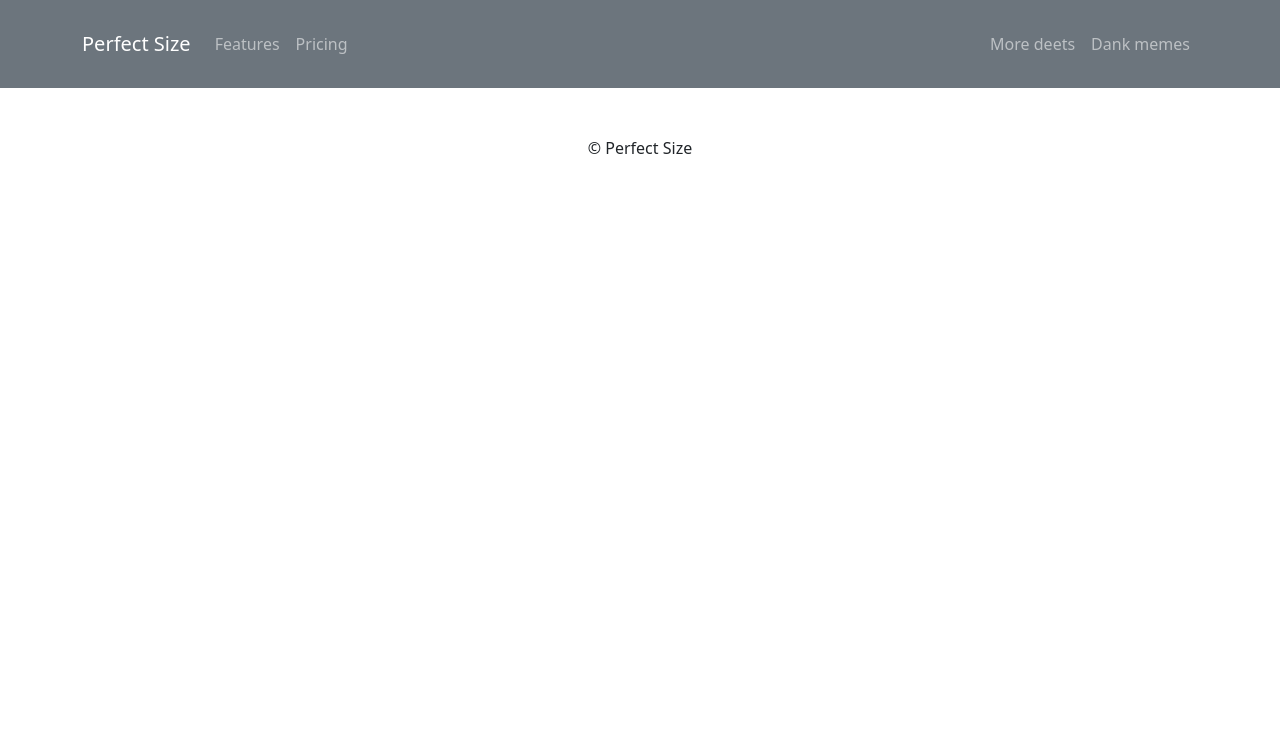
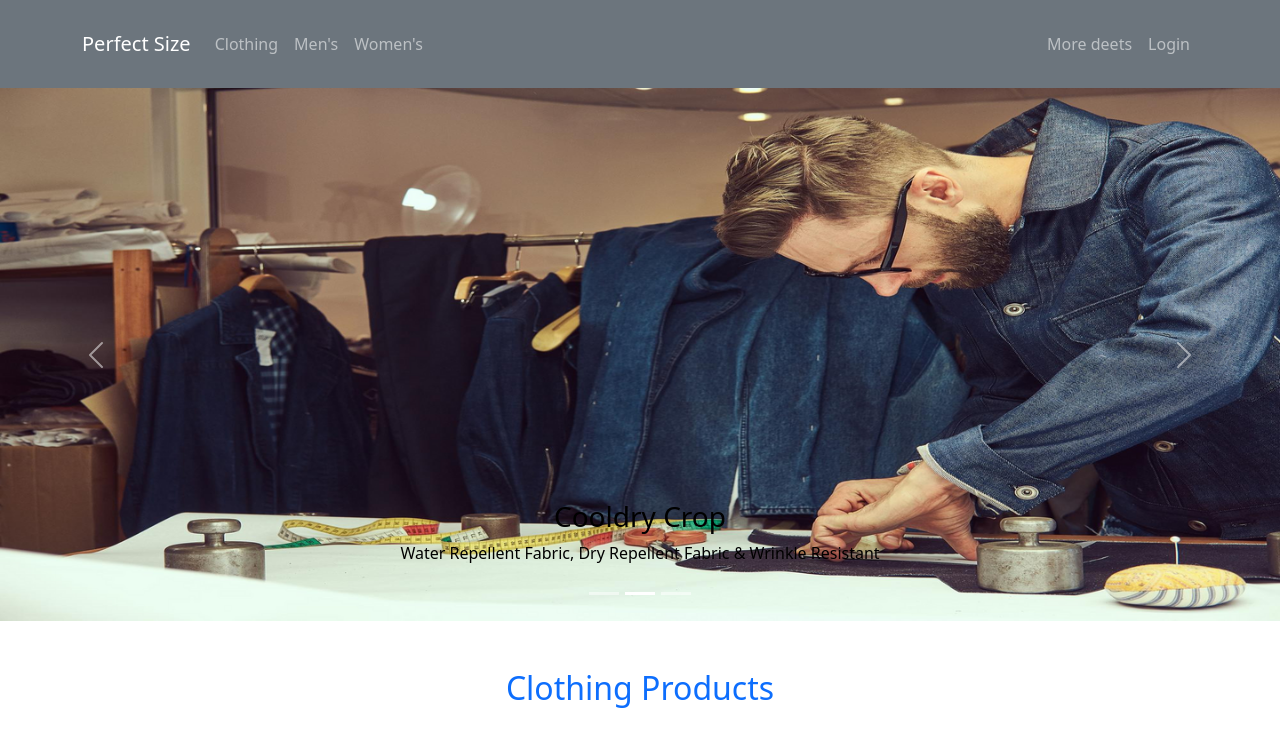
Before and after one commit to mehedihasan99/warehouse-management-client, a React (Create React App) app: page /home in a window 1280 px wide. Shown: the top 755 px of the page. Built offline with nearby package versions, Linux system fonts and the light colour scheme; grey boxes are pictures that could not be loaded.

Commit message:
add dynamic route

```diff
--- a/public/index.html
+++ b/public/index.html
@@ -24,7 +24,7 @@
       work correctly both with client-side routing and a non-root public URL.
       Learn how to configure a non-root public URL by running `npm run build`.
     -->
-    <title>React App</title>
+    <title>Perfect Size</title>
   </head>
   <body>
     <noscript>You need to enable JavaScript to run this app.</noscript>
--- a/src/App.js
+++ b/src/App.js
@@ -4,6 +4,7 @@
 import Home from './Pages/Home/Home/Home';
 import Header from './Pages/Shared/Header/Header';
 import Footer from './Pages/Shared/Footer/Footer';
+import Inventory from './Pages/Inventory/Inventory';
 
 function App() {
   return (
@@ -11,6 +12,8 @@
       <Header></Header>
       <Routes>
         <Route path='/' element={<Home></Home>}></Route>
+        <Route path='/inventory/:id' element={<Inventory></Inventory>}></Route>
+        <Route path='/home' element={<Home></Home>}></Route>
       </Routes>
       <Footer></Footer>
     </div>
--- a/src/Pages/Home/ClothingProduct/ClothingProduct.js
+++ b/src/Pages/Home/ClothingProduct/ClothingProduct.js
@@ -1,7 +1,13 @@
 import React from 'react';
+import { useNavigate } from 'react-router-dom';
 
 const ClothingProduct = ({ cloth }) => {
-    const { name, image, price, quantity, supplier, description } = cloth;
+    // console.log(cloth);
+    const { _id, name, image, price, quantity, supplier, description } = cloth;
+    const navigate = useNavigate();
+    const goToInventory = id => {
+        navigate(`/inventory/${id}`)
+    }
     return (
         <div className="card">
             <img src={image} className="card-img-top" alt="..." />
@@ -11,7 +17,7 @@
                 <h6>Quantity: {quantity}</h6>
                 <h6>Supplier Name: {supplier}</h6>
                 <p className="card-text">{description}</p>
-                <button href="#" className="btn btn-primary">Update</button>
+                <button onClick={() => goToInventory(_id)} href="#" className="btn btn-primary">Update</button>
             </div>
         </div>
     );
--- a/src/Pages/Home/ClothingProducts/ClothingProducts.js
+++ b/src/Pages/Home/ClothingProducts/ClothingProducts.js
@@ -6,7 +6,7 @@
     const [products, setProducts] = useProducts();
     const cloths = products.slice(0, 6)
     return (
-        <div className='container'>
+        <div id='clothing' className='container'>
             <h2 className='text-center my-5 text-primary'>Clothing Products</h2>
             <div className='cloth-container'>
                 {
--- a/src/Pages/Home/MenProducts/MenProducts.js
+++ b/src/Pages/Home/MenProducts/MenProducts.js
@@ -18,7 +18,7 @@
         { id: 6, name: "Dyed Pants", image: men6 }
     ]
     return (
-        <div className='container'>
+        <div id='men' className='container'>
             <h2 className='text-center my-5 text-primary'>Men Products</h2>
             <div className='men-product-container'>
                 {
--- a/src/Pages/Home/WomenProducts/WomenProducts.js
+++ b/src/Pages/Home/WomenProducts/WomenProducts.js
@@ -10,7 +10,7 @@
         { id: 3, name: "Zip Thru Hoddie", image: women3 },
     ]
     return (
-        <div className='container'>
+        <div id='women' className='container'>
             <h2 className='text-center my-5 text-primary'>Women Products</h2>
             <div className='men-product-container'>
                 {
--- /dev/null
+++ b/src/Pages/Inventory/Inventory.js
@@ -0,0 +1,13 @@
+import React from 'react';
+import { useParams } from 'react-router-dom';
+
+const Inventory = () => {
+    let { id } = useParams();
+    return (
+        <div>
+            <h2>Inventory: {id}</h2>
+        </div>
+    );
+};
+
+export default Inventory;
--- a/src/Pages/Shared/Header/Header.js
+++ b/src/Pages/Shared/Header/Header.js
@@ -1,22 +1,24 @@
 import React from 'react';
 import { Container, Nav, Navbar } from 'react-bootstrap';
+import { Link } from 'react-router-dom';
 import './Header.css'
 const Header = () => {
     return (
         <>
             <Navbar className='py-4' sticky='top' collapseOnSelect expand="lg" bg="secondary" variant="dark">
                 <Container>
-                    <Navbar.Brand href="#home">Perfect Size</Navbar.Brand>
+                    <Navbar.Brand as={Link} to="/">Perfect Size</Navbar.Brand>
                     <Navbar.Toggle aria-controls="responsive-navbar-nav" />
                     <Navbar.Collapse id="responsive-navbar-nav">
                         <Nav className="me-auto">
-                            <Nav.Link href="#features">Features</Nav.Link>
-                            <Nav.Link href="#pricing">Pricing</Nav.Link>
+                            <Nav.Link href="home#clothing">Clothing</Nav.Link>
+                            <Nav.Link href="home#men">Men's</Nav.Link>
+                            <Nav.Link href="home#women">Women's</Nav.Link>
                         </Nav>
                         <Nav>
                             <Nav.Link href="#deets">More deets</Nav.Link>
-                            <Nav.Link eventKey={2} href="#memes">
-                                Dank memes
+                            <Nav.Link href="#memes">
+                                Login
                             </Nav.Link>
                         </Nav>
                     </Navbar.Collapse>
```
